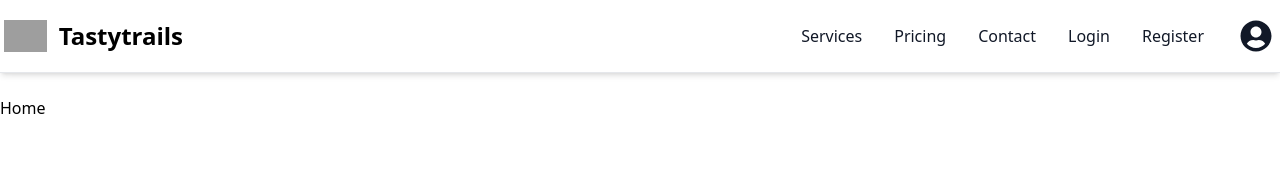
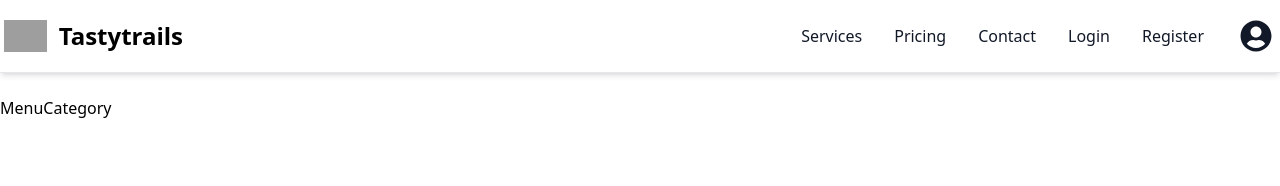
Before and after one commit to Rafiul29/tasty-trails-client, a React (Vite) app: page / in a window 1280 px wide. Shown: the top 186 px of the page. Built offline with nearby package versions, Linux system fonts and the light colour scheme; no server answers; grey boxes are pictures that could not be loaded.

Commit message:
category slice added

```diff
--- /dev/null
+++ b/src/components/category/MenuCategory.jsx
@@ -0,0 +1,11 @@
+import React from "react";
+import { useGetCategoriesQuery } from "../../features/category/categoryApi";
+
+const MenuCategory = () => {
+
+  const { data, isLoading, isError, error } = useGetCategoriesQuery();
+  console.log(data)
+  return <div>MenuCategory</div>;
+};
+
+export default MenuCategory;
--- /dev/null
+++ b/src/features/category/categoryApi.js
@@ -0,0 +1,16 @@
+import { apiSlice } from "../api/apiSlice";
+
+export const categoryApi = apiSlice.injectEndpoints({
+  endpoints: (builder) => ({
+    getCategories: builder.query({
+      query: () =>
+        `/category/list/`,
+    }),
+    getCategory: builder.query({
+      query: (id) =>
+        `/category/list/${id}/`,
+    }),
+  }),
+});
+
+export const { useGetCategoryQuery,useGetCategoriesQuery } = categoryApi;
--- /dev/null
+++ b/src/features/category/categorySlice.js
@@ -0,0 +1,17 @@
+import { createSlice } from "@reduxjs/toolkit";
+
+const initialState={
+
+}
+
+const categorySlice=createSlice({
+    name:'category',
+    initialState,
+    reducers:{
+
+    }
+})
+
+
+export const {}=categorySlice.actions
+export default categorySlice.reducer
--- a/src/pages/Carts.jsx
+++ b/src/pages/Carts.jsx
@@ -1,4 +1,3 @@
-import React from 'react'
 
 const Carts = () => {
   return (
--- a/src/pages/Home.jsx
+++ b/src/pages/Home.jsx
@@ -1,8 +1,11 @@
 import React from 'react'
+import MenuCategory from '../components/category/MenuCategory'
 
 const Home = () => {
   return (
-    <div>Home</div>
+    <div>
+    <MenuCategory/>
+        </div>
   )
 }
 
--- /dev/null
+++ b/src/pages/Menu.jsx
@@ -0,0 +1,8 @@
+
+const Menu = () => {
+  return (
+    <div>Menu</div>
+  )
+}
+
+export default Menu
```
